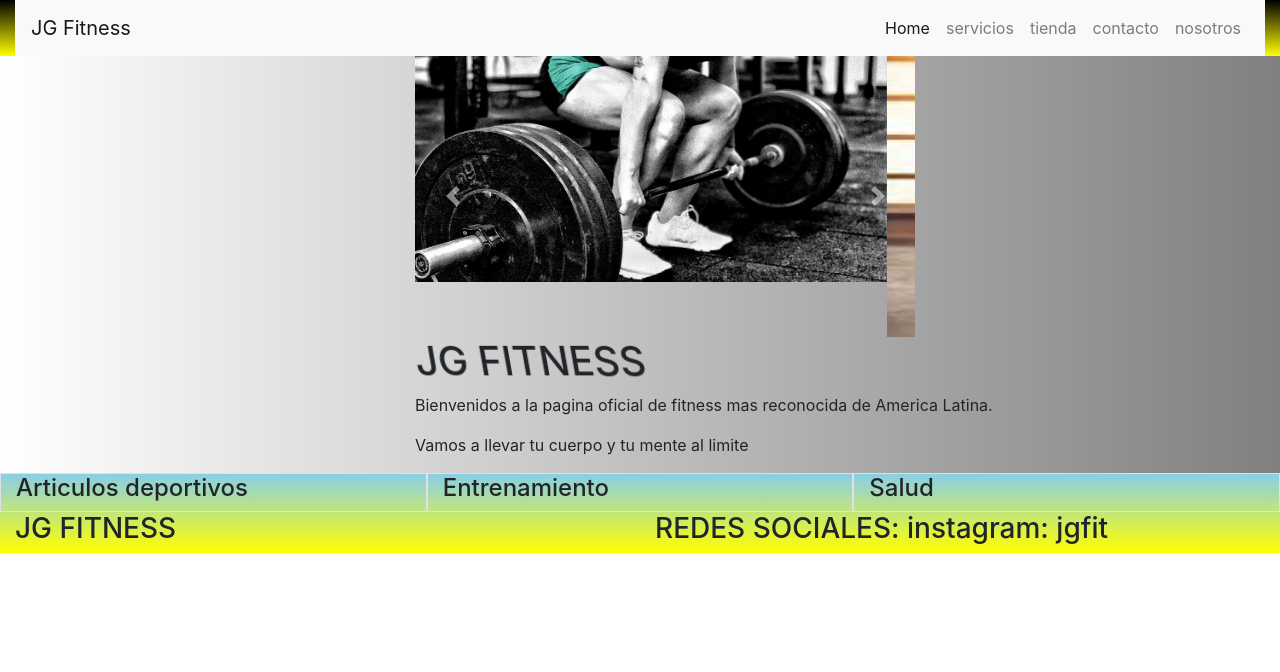
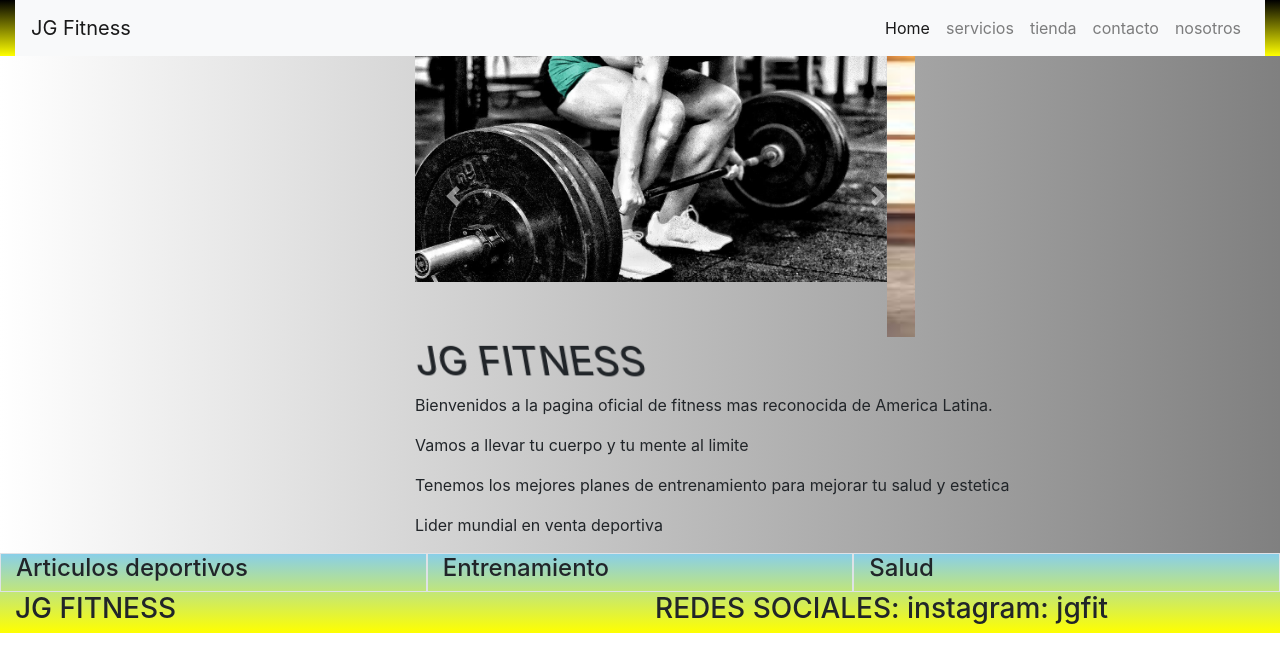
Before and after one commit to JuaniGomez8/jgfitness-gomez, a website: page index.html in a window 1280 px wide. Shown: the top 672 px of the page. Drawn offline with nearby package versions, Linux system fonts and the light colour scheme.

Commit message:
modifique index y page nosotros

```diff
--- a/index.html
+++ b/index.html
@@ -76,6 +76,8 @@
           <h1 class="tituloIndex">JG FITNESS</h1>
           <p>Bienvenidos a la pagina oficial de fitness mas reconocida de America Latina.</p>
           <p>Vamos a llevar tu cuerpo y tu mente al limite</p>
+          <p>Tenemos los mejores planes de entrenamiento para mejorar tu salud y estetica</p>
+          <p>Lider mundial en venta deportiva</p>
         </div>
       </div>
   </div>
```
Also changed, not shown: pages/nosotros.html (+1 -1 lines).
